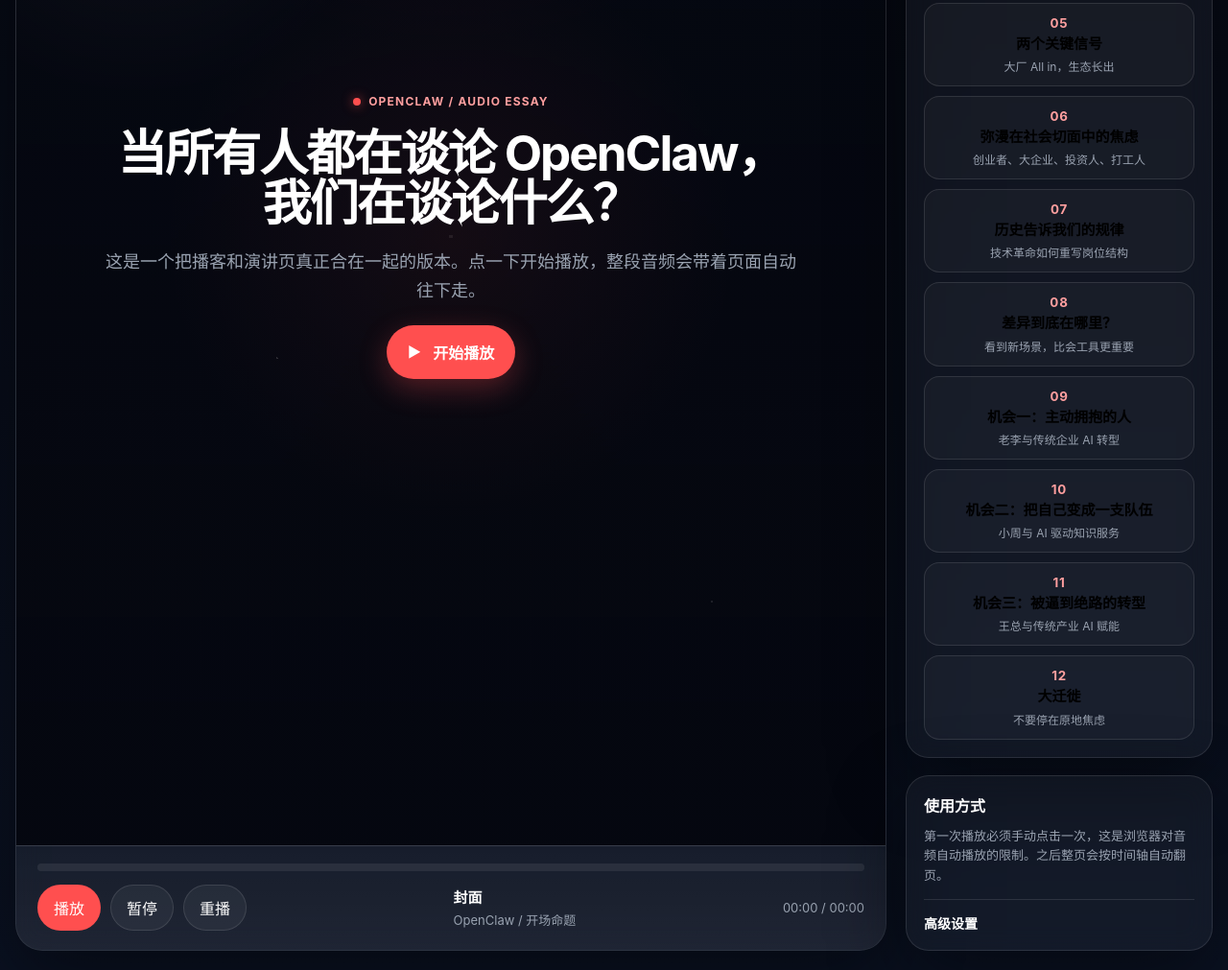
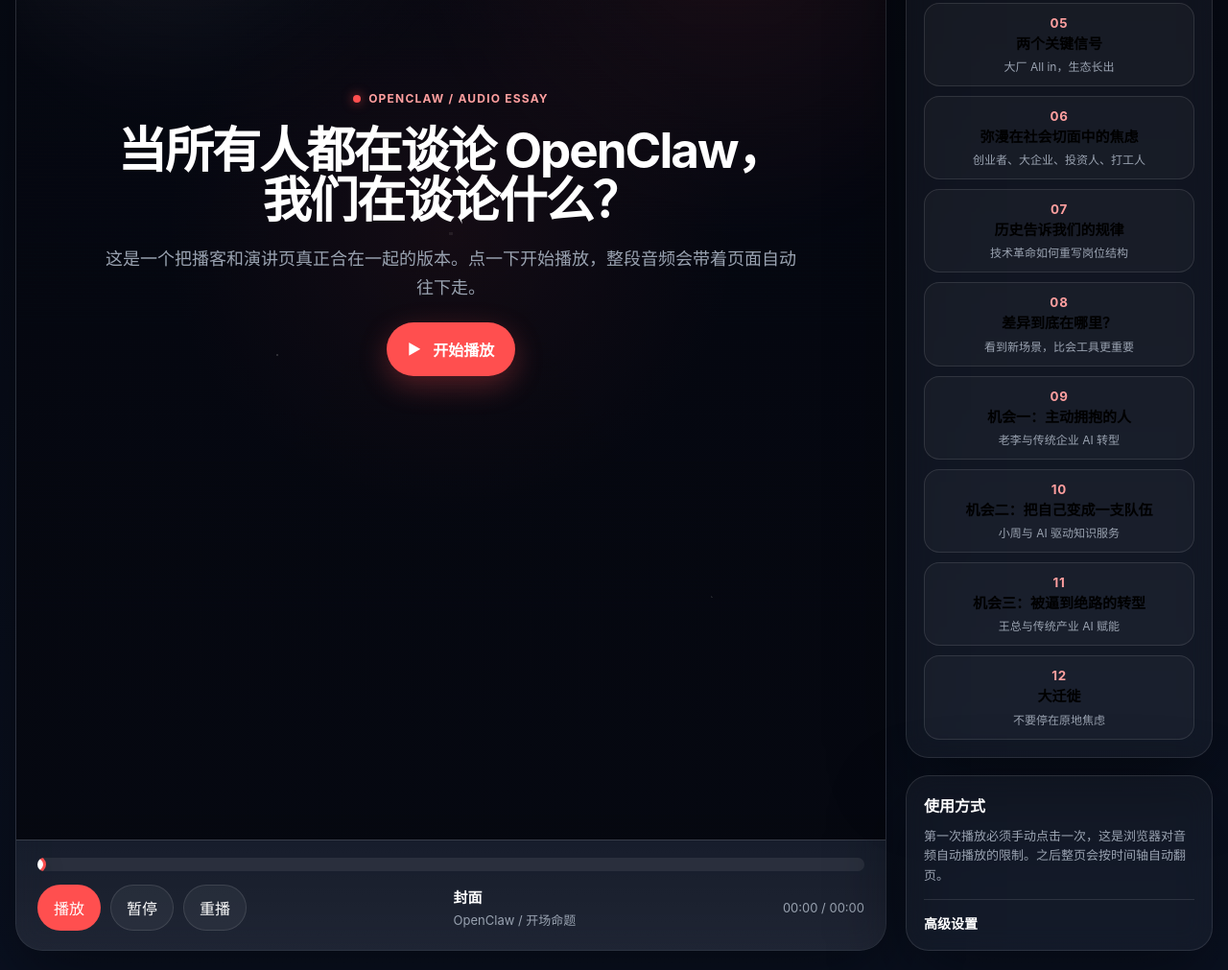
Before and after one commit to zachsaws/openclawmind, a website: page site/podcast/index.html in a window 1280 px wide. Shown: the part 515-1526 px from the top of the page at 96% size. Drawn offline with Linux system fonts and the light colour scheme.

Commit message:
Add interactive scrubbing and stronger motion to podcast page

```diff
--- a/site/podcast/index.html
+++ b/site/podcast/index.html
@@ -177,6 +177,47 @@
             background:
                 radial-gradient(circle at 50% 0%, var(--chapter-glow), transparent 35%),
                 #060913;
+            overflow: hidden;
+        }
+
+        .frame-wrap::before,
+        .frame-wrap::after {
+            content: "";
+            position: absolute;
+            inset: 0;
+            pointer-events: none;
+            z-index: 2;
+        }
+
+        .frame-wrap::before {
+            background:
+                radial-gradient(circle at 20% 20%, rgba(255,255,255,0.08), transparent 22%),
+                radial-gradient(circle at 80% 25%, var(--chapter-glow), transparent 26%);
+            filter: blur(16px);
+            animation: ambientShift 14s ease-in-out infinite alternate;
+        }
+
+        .frame-wrap::after {
+            background:
+                linear-gradient(180deg, rgba(255,255,255,0.04), transparent 24%, transparent 76%, rgba(255,255,255,0.03)),
+                repeating-linear-gradient(180deg, rgba(255,255,255,0.02) 0 1px, transparent 1px 4px);
+            opacity: 0.18;
+            mix-blend-mode: screen;
+        }
+
+        @keyframes ambientShift {
+            0% { transform: translate3d(-2%, -1%, 0) scale(1); }
+            50% { transform: translate3d(2%, 1.5%, 0) scale(1.04); }
+            100% { transform: translate3d(0%, -1%, 0) scale(1.01); }
+        }
+
+        .stage-camera {
+            position: absolute;
+            inset: 0;
+            transform: translate3d(var(--camera-x, 0px), var(--camera-y, 0px), 0) scale(var(--camera-scale, 1));
+            transform-origin: center center;
+            transition: transform 1.1s cubic-bezier(.2,.8,.2,1);
+            will-change: transform;
         }
 
         iframe {
@@ -185,6 +226,16 @@
             border: 0;
             display: block;
             background: #060913;
+        }
+
+        .stage-camera.playing {
+            animation: cameraDrift 18s ease-in-out infinite alternate;
+        }
+
+        @keyframes cameraDrift {
+            0% { transform: translate3d(calc(var(--camera-x, 0px) - 8px), calc(var(--camera-y, 0px) - 4px), 0) scale(calc(var(--camera-scale, 1) + 0.012)); }
+            50% { transform: translate3d(calc(var(--camera-x, 0px) + 10px), calc(var(--camera-y, 0px) + 6px), 0) scale(calc(var(--camera-scale, 1) + 0.026)); }
+            100% { transform: translate3d(calc(var(--camera-x, 0px) - 4px), calc(var(--camera-y, 0px) + 2px), 0) scale(calc(var(--camera-scale, 1) + 0.018)); }
         }
 
         .hero-overlay {
@@ -338,11 +389,13 @@
         }
 
         .timeline {
+            position: relative;
             width: 100%;
-            height: 8px;
+            height: 14px;
             background: rgba(255,255,255,0.08);
             border-radius: 999px;
             overflow: hidden;
+            cursor: pointer;
         }
 
         .timeline-fill {
@@ -353,6 +406,27 @@
 
         .timeline.playing .timeline-fill {
             box-shadow: 0 0 18px var(--chapter-glow-strong);
+        }
+
+        .timeline-thumb {
+            position: absolute;
+            top: 50%;
+            left: 0;
+            width: 18px;
+            height: 18px;
+            border-radius: 50%;
+            background: white;
+            box-shadow: 0 8px 20px rgba(0,0,0,0.28);
+            transform: translate(-50%, -50%);
+            pointer-events: none;
+            border: 3px solid var(--accent);
+        }
+
+        .timeline-hit {
+            position: absolute;
+            inset: -8px 0;
+            opacity: 0;
+            cursor: pointer;
         }
 
         .transport-row {
@@ -595,7 +669,9 @@
             </header>
 
             <div class="frame-wrap">
-                <iframe id="slideFrame" src="../openclaw/"></iframe>
+                <div class="stage-camera" id="stageCamera">
+                    <iframe id="slideFrame" src="../openclaw/"></iframe>
+                </div>
                 <div class="flash-overlay" id="flashOverlay"></div>
                 <div class="chapter-transition" id="chapterTransition">
                     <small id="chapterTransitionIndex">Chapter 01</small>
@@ -615,7 +691,11 @@
 
             <div class="viewer-bottom">
                 <div class="progress-wrap">
-                    <div class="timeline"><div class="timeline-fill" id="timelineFill"></div></div>
+                    <div class="timeline" id="timeline">
+                        <div class="timeline-fill" id="timelineFill"></div>
+                        <div class="timeline-thumb" id="timelineThumb"></div>
+                        <input class="timeline-hit" id="timelineSeek" type="range" min="0" max="1000" value="0" step="1" aria-label="播放进度">
+                    </div>
                 </div>
 
                 <div class="transport-row">
@@ -700,11 +780,15 @@
         const fullscreenBtn = document.getElementById('fullscreenBtn');
         const heroOverlay = document.getElementById('heroOverlay');
         const viewer = document.querySelector('.viewer');
+        const stageCamera = document.getElementById('stageCamera');
         const audioUrlInput = document.getElementById('audioUrl');
         const audioFileInput = document.getElementById('audioFile');
         const cuePointsInput = document.getElementById('cuePoints');
         const applyCueBtn = document.getElementById('applyCueBtn');
+        const timeline = document.getElementById('timeline');
         const timelineFill = document.getElementById('timelineFill');
+        const timelineThumb = document.getElementById('timelineThumb');
+        const timelineSeek = document.getElementById('timelineSeek');
         const timeStatus = document.getElementById('timeStatus');
         const slideStatus = document.getElementById('slideStatus');
         const flashOverlay = document.getElementById('flashOverlay');
@@ -725,6 +809,7 @@
         let objectUrl = null;
         let lastTransitionSlide = -1;
         let transitionTimer = null;
+        let isScrubbing = false;
 
         const chapterThemes = [
             ['#ff4f4f', 'rgba(255,79,79,0.18)', 'rgba(255,79,79,0.32)'],
@@ -739,6 +824,21 @@
             ['#ff667d', 'rgba(255,102,125,0.17)', 'rgba(255,102,125,0.3)'],
             ['#f95c4b', 'rgba(249,92,75,0.17)', 'rgba(249,92,75,0.3)'],
             ['#ffb14a', 'rgba(255,177,74,0.18)', 'rgba(255,177,74,0.28)']
+        ];
+
+        const cameraPresets = [
+            [1.0, '0px', '0px'],
+            [1.035, '-12px', '0px'],
+            [1.02, '0px', '-4px'],
+            [1.045, '8px', '-6px'],
+            [1.03, '-10px', '4px'],
+            [1.04, '0px', '6px'],
+            [1.05, '10px', '-8px'],
+            [1.03, '-6px', '0px'],
+            [1.045, '12px', '0px'],
+            [1.04, '-8px', '-5px'],
+            [1.045, '6px', '8px'],
+            [1.02, '0px', '0px']
         ];
 
         function formatTime(seconds) {
@@ -758,6 +858,13 @@
             document.documentElement.style.setProperty('--accent-soft', glow);
             document.documentElement.style.setProperty('--chapter-glow', glow);
             document.documentElement.style.setProperty('--chapter-glow-strong', glowStrong);
+        }
+
+        function applyCameraPreset(index) {
+            const [scale, x, y] = cameraPresets[index] || cameraPresets[0];
+            stageCamera.style.setProperty('--camera-scale', scale);
+            stageCamera.style.setProperty('--camera-x', x);
+            stageCamera.style.setProperty('--camera-y', y);
         }
 
         function triggerChapterTransition(index) {
@@ -804,6 +911,7 @@
             currentChapterMeta.textContent = chapter.label;
             slideStatus.textContent = `第 ${currentSlide + 1} / ${chapters.length} 页`;
             applyChapterTheme(currentSlide);
+            applyCameraPreset(currentSlide);
             Array.from(chapterList.children).forEach((el, index) => {
                 el.classList.toggle('active', index === currentSlide);
             });
@@ -849,8 +957,13 @@
             const duration = audio.duration || 0;
             const progress = duration ? (audio.currentTime / duration) * 100 : 0;
             timelineFill.style.width = `${progress}%`;
+            timelineThumb.style.left = `${progress}%`;
+            if (!isScrubbing) {
+                timelineSeek.value = String(Math.round(progress * 10));
+            }
             timeStatus.textContent = `${formatTime(audio.currentTime)} / ${formatTime(duration)}`;
             timelineFill.parentElement.classList.toggle('playing', !audio.paused);
+            stageCamera.classList.toggle('playing', !audio.paused);
             syncSlideByTime();
         }
 
@@ -874,6 +987,7 @@
             hideHero();
             await audio.play();
             timelineFill.parentElement.classList.add('playing');
+            stageCamera.classList.add('playing');
             updateTransport();
         }
 
@@ -903,6 +1017,7 @@
             renderChapters();
             updateCurrentChapterView();
             applyChapterTheme(0);
+            applyCameraPreset(0);
         });
 
         audio.addEventListener('timeupdate', updateTransport);
@@ -910,6 +1025,7 @@
         audio.addEventListener('ended', () => {
             timelineFill.style.width = '100%';
             timelineFill.parentElement.classList.remove('playing');
+            stageCamera.classList.remove('playing');
         });
 
         startBtn.addEventListener('click', startPlayback);
@@ -918,6 +1034,7 @@
         pauseBtn.addEventListener('click', () => {
             audio.pause();
             timelineFill.parentElement.classList.remove('playing');
+            stageCamera.classList.remove('playing');
         });
 
         restartBtn.addEventListener('click', () => {
@@ -930,6 +1047,7 @@
             showHero();
             applyChapterTheme(0);
             timelineFill.parentElement.classList.remove('playing');
+            stageCamera.classList.remove('playing');
             updateTransport();
         });
 
@@ -949,6 +1067,34 @@
 
         document.addEventListener('fullscreenchange', syncFullscreenState);
 
+        timelineSeek.addEventListener('input', () => {
+            isScrubbing = true;
+            const progress = Number(timelineSeek.value) / 10;
+            timelineFill.style.width = `${progress}%`;
+            timelineThumb.style.left = `${progress}%`;
+            const duration = audio.duration || 0;
+            const target = duration * (progress / 100);
+            timeStatus.textContent = `${formatTime(target)} / ${formatTime(duration)}`;
+        });
+
+        timelineSeek.addEventListener('change', () => {
+            const duration = audio.duration || 0;
+            const progress = Number(timelineSeek.value) / 10;
+            audio.currentTime = duration * (progress / 100);
+            isScrubbing = false;
+            updateTransport();
+        });
+
+        timeline.addEventListener('click', (event) => {
+            if (event.target === timelineSeek) return;
+            const rect = timeline.getBoundingClientRect();
+            const ratio = Math.min(1, Math.max(0, (event.clientX - rect.left) / rect.width));
+            const duration = audio.duration || 0;
+            audio.currentTime = duration * ratio;
+            isScrubbing = false;
+            updateTransport();
+        });
+
         audioUrlInput.addEventListener('change', () => loadAudioFromUrl(audioUrlInput.value.trim()));
         applyCueBtn.addEventListener('click', parseCuePoints);
 
```
